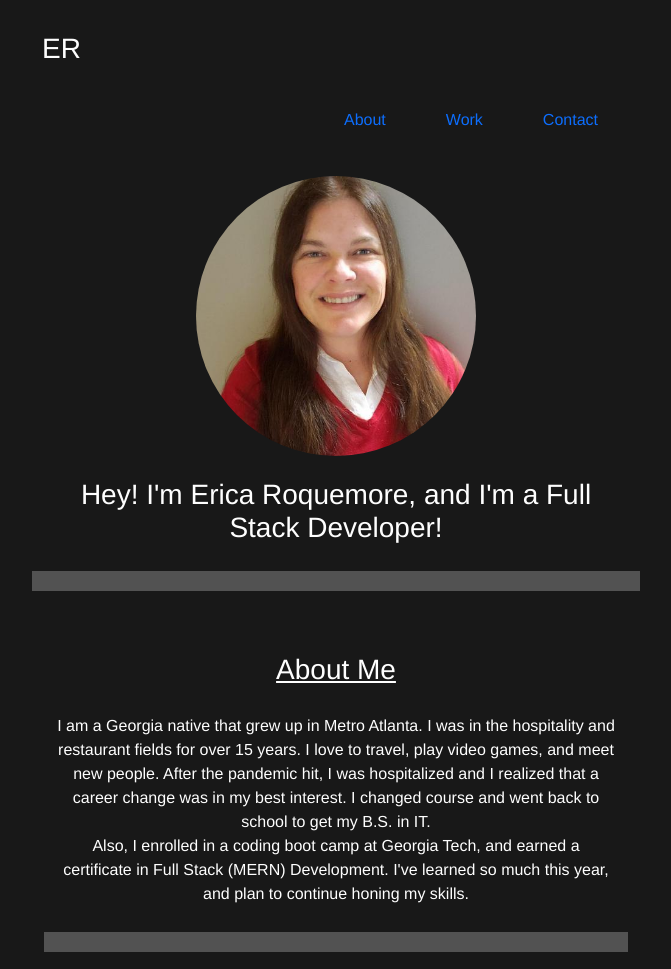
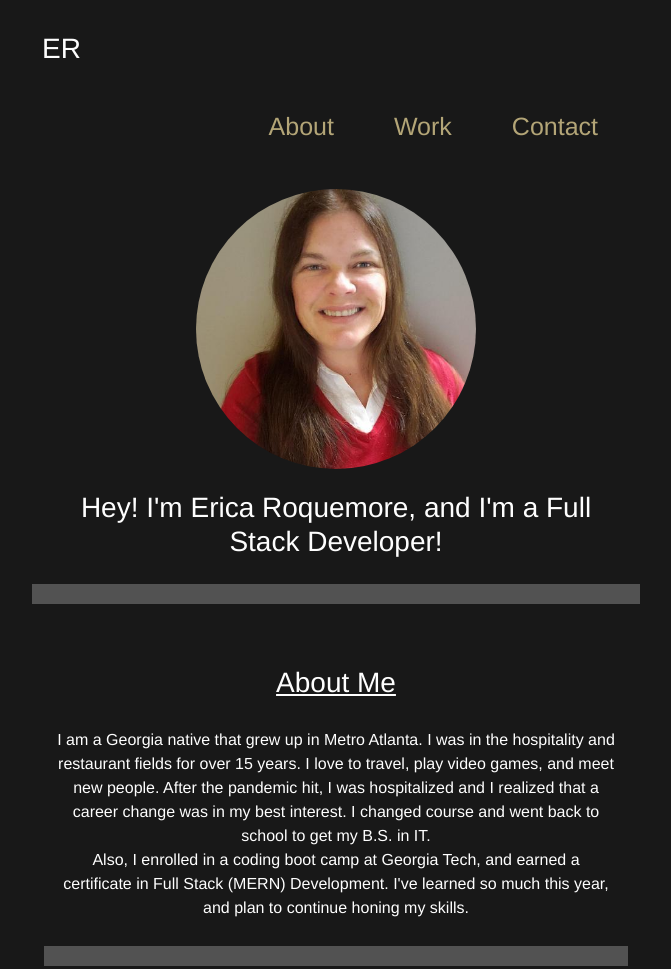
Before and after one commit to ricapi96/updated-portfolio3, a plain HTML site: page index.html in a window 1280 px wide. Shown: the top 969 px of the page, without its empty margins (304-975 px from the left). Drawn offline with nearby package versions, Linux system fonts and the light colour scheme.

Commit message:
increased font size for nav

```diff
--- a/styles.css
+++ b/styles.css
@@ -24,6 +24,11 @@ img {
   border-radius: 50%;
 }
 
+a.nav-link {
+  color:#b3a577;
+  font-size: 25px !important;
+}
+
 h2 {
   position: absolute;
   /* text-align: left; */
```
